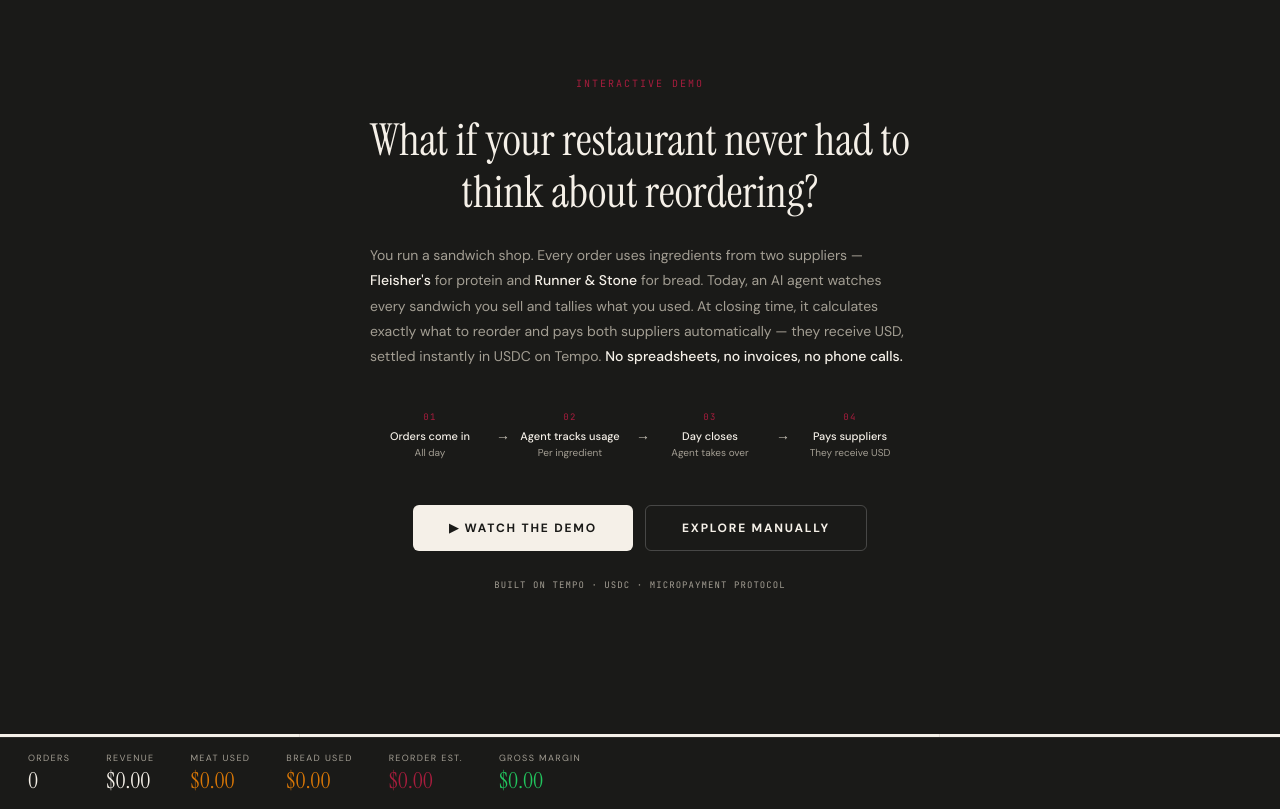
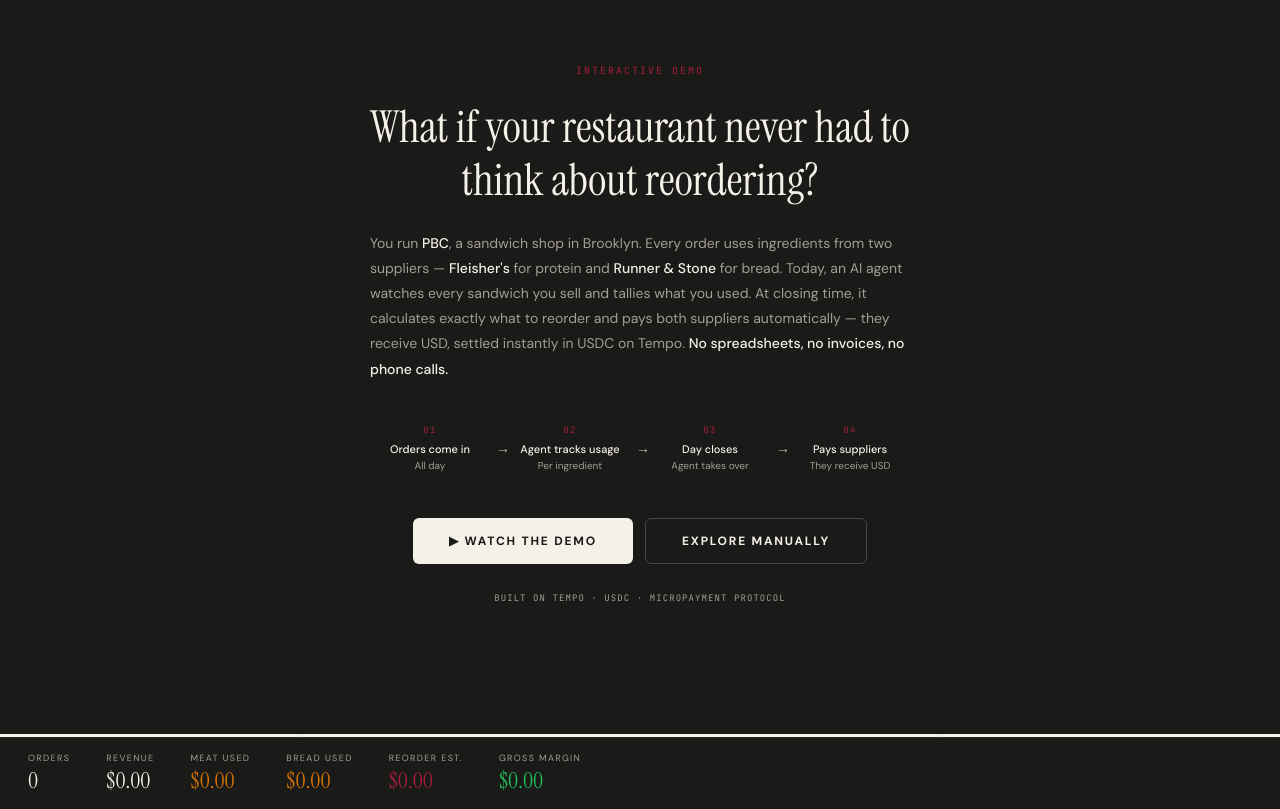
Before and after one commit to max-digi/ghost-kitchen, a website: page index.html in a window 1280 px wide. Shown: the part 66-875 px from the top of the page. Drawn offline with Linux system fonts and the light colour scheme.

Commit message:
hero: name the sandwich shop PBC
Amp-Thread-ID: https://ampcode.com/threads/T-019d0832-b446-7608-ac7a-a1137ac23e30
Co-authored-by: Amp <amp@ampcode.com>

```diff
--- a/index.html
+++ b/index.html
@@ -187,7 +187,7 @@
       <div class="hero-eyebrow">Interactive Demo</div>
       <div class="hero-title">What if your restaurant never had to think about reordering?</div>
       <div class="hero-scenario">
-        You run a sandwich shop. Every order uses ingredients from two suppliers — <strong>Fleisher's</strong> for protein and <strong>Runner &amp; Stone</strong> for bread.
+        You run <strong>PBC</strong>, a sandwich shop in Brooklyn. Every order uses ingredients from two suppliers — <strong>Fleisher's</strong> for protein and <strong>Runner &amp; Stone</strong> for bread.
         Today, an AI agent watches every sandwich you sell and tallies what you used.
         At closing time, it calculates exactly what to reorder and pays both suppliers automatically — they receive USD, settled instantly in USDC on Tempo. <strong>No spreadsheets, no invoices, no phone calls.</strong>
       </div>
```
